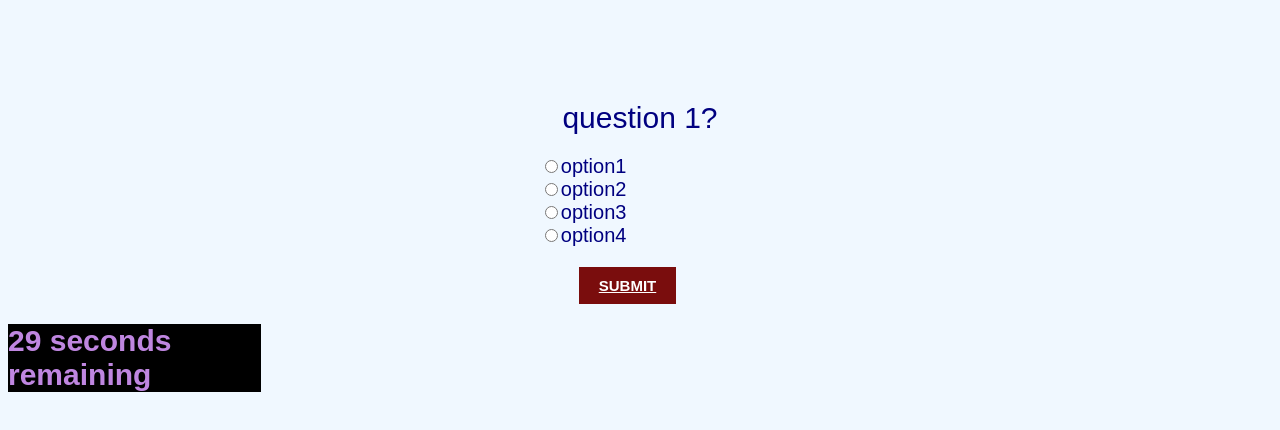
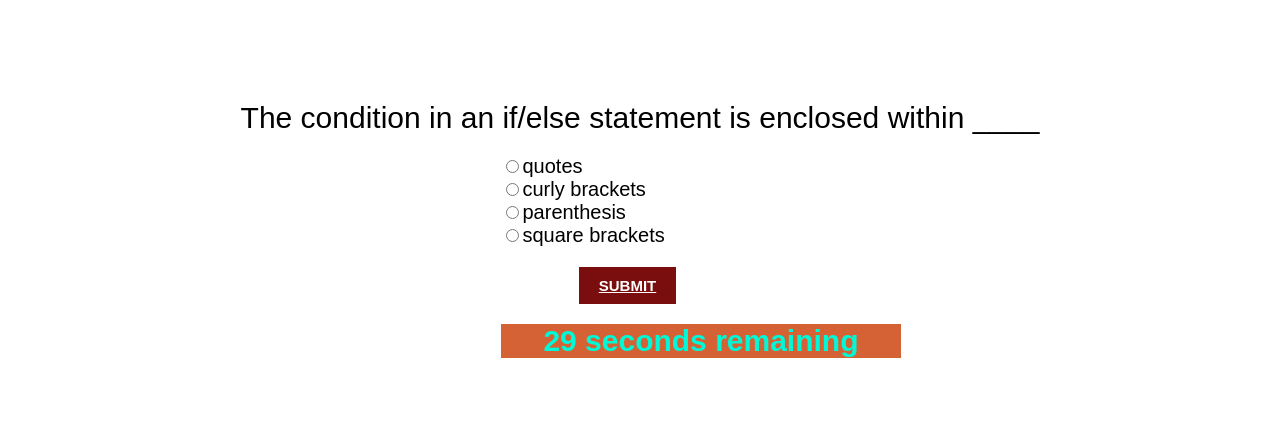
Before and after one commit to philmaine75/Code-Quiz, a plain HTML site: page index.html in a window 1280 px wide. Both pictures are taken after a click on the button "Begin Quiz". Drawn offline with Linux system fonts and the light colour scheme.

Commit message:
changed css stylings, added quiz questions

```diff
--- a/assets/css/style.css
+++ b/assets/css/style.css
@@ -1,14 +1,24 @@
 body {
-    background-color: aliceblue;
     font-family: Arial, Helvetica, sans-serif;
 }
-
+ h1{
+    font-size: 50px;
+ }
+ #start{
+    font-size: 30px;
+    background-color: blue;
+ }
+ h2{
+    justify-content: center;
+    width: 50%;
+    ;
+ }
 .panel {
     margin-top: 8%;
     display: none;
     flex-direction: column;
     align-items: center;
-    color: navy;
+    color: rgb(0, 0, 0);
 }
 .form {
     margin-top: 8%;
@@ -45,19 +55,21 @@ body {
     margin-right: 9%;
 }
 .scores{margin-top: 8%;
-    display: none;
+    display: flex;
     flex-direction: column;
     align-items: center;
     color: rgb(0, 0, 0);
 
 }
  #timer{
-    color: rgb(191, 134, 224);
-    background-color: black;
-    display: flex;
+    color: rgb(1, 248, 215);
+    background-color: rgb(212, 98, 53);
+    display: none;
     flex-direction: column;
     align-items: center;
-    margin-right: 80%;
+    width: 400px;
+    margin-left: 39%;
+
  }
 button {
     margin-top: 20px;
--- a/assets/js/script.js
+++ b/assets/js/script.js
@@ -2,11 +2,13 @@ var welcome = document.querySelector(".welcome");
 var panel = document.querySelector(".panel");
 var start = document.getElementById("start");
 var failure = document.querySelector(".failure");
+var scores = document.querySelector(".scores")
 
     start.addEventListener("click", function(){
 
         welcome.style.display = "none";
         panel.style.display = "flex";
+        timeEl.style.display = "flex"
         countdown()
     });
 
@@ -34,46 +36,46 @@ var failure = document.querySelector(".failure");
 
 
 const Questions = [{
-    q: "question 1?",
-    a: [{ text: "option1", isCorrect: false },
-    { text: "option2", isCorrect: false },
-    { text: "option3", isCorrect: true },
-    { text: "option4", isCorrect: false }
+    q: "The condition in an if/else statement is enclosed within ____",
+    a: [{ text: "quotes", isCorrect: false },
+    { text: "curly brackets", isCorrect: false },
+    { text: "parenthesis", isCorrect: true },
+    { text: "square brackets", isCorrect: false }
     ]
 
 },
 {
-    q: "question 2?",
-    a: [{ text: "option1", isCorrect: false, },
-    { text: "option2", isCorrect: false },
-    { text: "option3", isCorrect: false },
-    { text: "option4", isCorrect: true }
+    q: "Which of the following can be stored in Javscript Arrays?",
+    a: [{ text: "Numbers and Strings", isCorrect: false, },
+    { text: "Other Arrays", isCorrect: false },
+    { text: "Booleans", isCorrect: false },
+    { text: "All of the Above", isCorrect: true }
     ]
 
 },
 {
-    q: "question 3",
-    a: [{ text: "option1", isCorrect: false },
-    { text: "option2", isCorrect: false },
-    { text: "option3", isCorrect: true },
-    { text: "option4", isCorrect: false }
+    q: "What is a useful tool for debugging Javascript code?",
+    a: [{ text: "Javascript", isCorrect: false },
+    { text: "Terminal/bash", isCorrect: false },
+    { text: "console.log", isCorrect: true },
+    { text: "for loops", isCorrect: false }
     ]
 
 }
 
 ]
 
-var currQuestion = 0
+var currentQuestion = 0
 let score = 0
 
 function loadQues() {
     const question = document.getElementById("ques")
     const opt = document.getElementById("opt")
 
-    question.textContent = Questions[currQuestion].q;
+    question.textContent = Questions[currentQuestion].q;
     opt.innerHTML = ""
 
-    for (let i = 0; i < Questions[currQuestion].a.length; i++) {
+    for (let i = 0; i < Questions[currentQuestion].a.length; i++) {
         const choicesdiv = document.createElement("div");
         const choice = document.createElement("input");
         const choiceLabel = document.createElement("label");
@@ -82,7 +84,7 @@ function loadQues() {
         choice.name = "answer";
         choice.value = i;
 
-        choiceLabel.textContent = Questions[currQuestion].a[i].text;
+        choiceLabel.textContent = Questions[currentQuestion].a[i].text;
 
         choicesdiv.appendChild(choice);
         choicesdiv.appendChild(choiceLabel);
@@ -112,15 +114,15 @@ next.addEventListener("click", function(){
 })
 
 function nextQuestion() {
-    if (currQuestion < Questions.length - 1) {
-        currQuestion++;
+    if (currentQuestion < Questions.length - 1) {
+        currentQuestion++;
         loadQues();
     } else {
         document.getElementById("opt").remove()
         document.getElementById("ques").remove()
         document.getElementById("btn").remove()
         loadScore();
-        timeLeft = 999
+        timeLeft = 99999
         timeEl.remove()
 
     }
@@ -129,7 +131,7 @@ function nextQuestion() {
 function checkAns() {
     const selectedAns = parseInt(document.querySelector('input[name="answer"]:checked').value);
 
-    if (Questions[currQuestion].a[selectedAns].isCorrect) {
+    if (Questions[currentQuestion].a[selectedAns].isCorrect) {
         score++;
         console.log("Correct")
         nextQuestion();
@@ -139,11 +141,13 @@ function checkAns() {
     }
 }
 var scoreList = document.querySelector("#scoreList");
-var initials = document.querySelector("#initialsinput").value
 var saveScore = document.querySelector("#saveScore");
 saveScore.addEventListener("submit", function(event) {
-    event.preventDefault
+    event.preventDefault();
+    var initials = document.querySelector("#initialsinput")
     var li = document.createElement("li")
     li.textcontext = initials + score
     scoreList.appendChild(li)
+    scores.style.display="flex"
+
 })
--- a/index.html
+++ b/index.html
@@ -12,9 +12,9 @@
 
 <body>
     <div class="welcome">
-            <h2>Welcome to the Code Quiz.</h2>
+            <h1>Welcome to the Code Quiz.</h1>
             <p>
-                This is a timed quiz in which you will try to answer five questions correctly within 30 seconds. You can then enter your initials and save your score.
+               <h2>This is a timed quiz in which you will try to answer five questions correctly within 30 seconds. If you answer incorrectly, 5 seconds will be deducted from the timer. You can then enter your initials and save your score.</h2>
             </p>
             <button id="start">Begin Quiz</button>
     </div>
@@ -27,7 +27,7 @@
     </div>
 
     <div>
-        <h1 id="timer">Timer</h1>
+        <h1 id="timer"></h1>
     </div>
 
     <div class = "failure">
@@ -38,12 +38,12 @@
     <div class = "form">
         <form id="saveScore" method="POST">
             <label for="initialsinput">Save your score:</label>
-            <input type="text" placeholder="Enter your initials" name = "initials" id = "initials"></form>
+            <input type="text" placeholder="Enter your initials" name = "initials" id = "initialsinput">
+        </form>
     </div>
 
     <div class = "scores">
         <ul id="scoreList">
-            <li>sdfsdf</li>
         </ul>
     </div>
     <script src="assets/js/script.js"></script>
```
Also changed, not shown: 1 other file.
